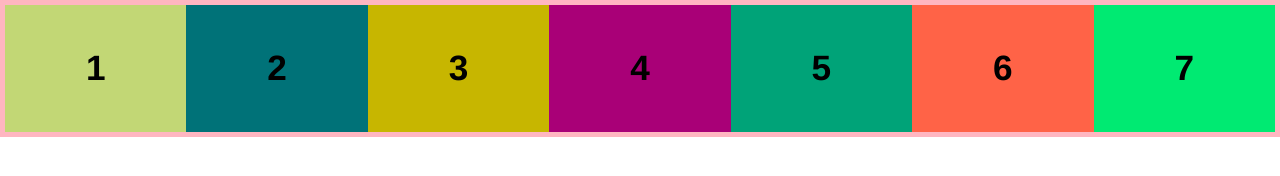
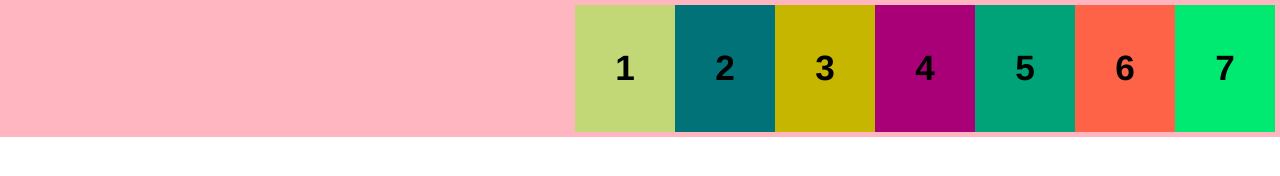
Before and after one commit to itschool-front/cssFlexLayout, a website: page index.html in a window 1280 px wide. Drawn offline with Linux system fonts and the light colour scheme.

Commit message:
css prop.: justify-content: flex-end

```diff
--- a/css/custom.css
+++ b/css/custom.css
@@ -11,12 +11,13 @@ ul#flex-container{
 
    display: flex;
    flex-direction: row;
+   justify-content: flex-end;
 
 
 }
 
 ul li{
-    flex-grow: 1;
+    width: 100px;
     color: black;
     font-weight: bold;
     font-size: 2.2em;
```
